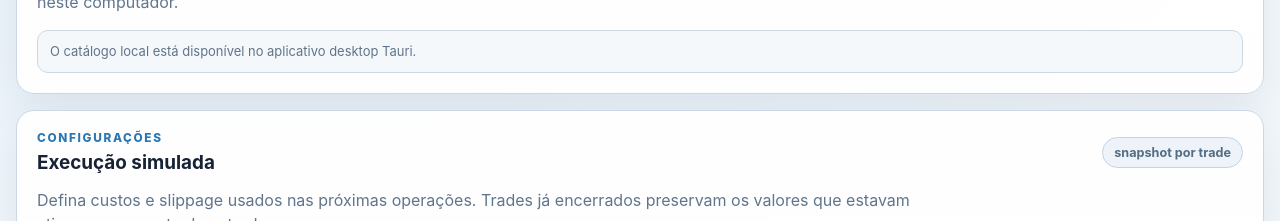
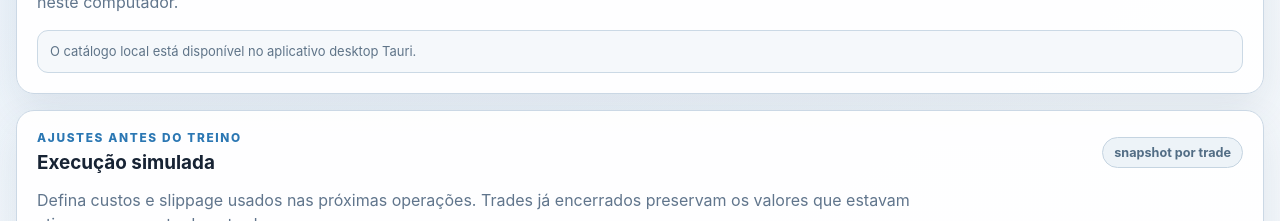
Before and after one commit to pablopcdossantos2-sys/simulador-de-trade, a React (Vite) app: page / in a window 1280 px wide. Shown: the part 1020-1241 px from the top of the page. Built offline with nearby package versions, Linux system fonts and the light colour scheme.

Commit message:
ui: clarify settings belong before training

```diff
--- a/src/components/ExecutionSettingsPanel.tsx
+++ b/src/components/ExecutionSettingsPanel.tsx
@@ -76,7 +76,7 @@ export function ExecutionSettingsPanel({ settings, onSaved }: Props) {
     <section className="execution-settings card">
       <div className="section-heading">
         <div>
-          <p className="eyebrow">Configurações</p>
+          <p className="eyebrow">Ajustes antes do treino</p>
           <h2>Execução simulada</h2>
         </div>
         <span className="history-count">
```
